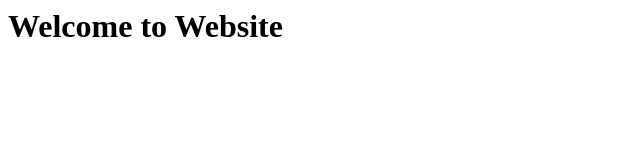
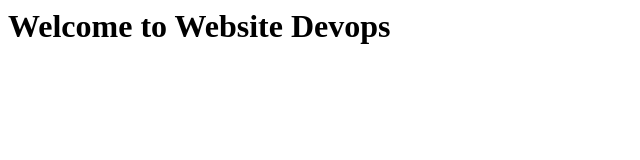
Before and after one commit to EswarR99/website, a plain HTML site: page index.html in a window 1280 px wide. Shown: the whole page, without its empty margins (0-640 px from the left). Drawn offline with Linux system fonts and the light colour scheme.

Commit message:
Changed website content

```diff
--- a/index.html
+++ b/index.html
@@ -1,6 +1,6 @@
 <html>
 <title>Jenkins CI/CD Pipeline</title>
 <body>
-<h1> Welcome to Website </h1>
+<h1> Welcome to Website Devops </h1>
 </body>
 </html>
```
